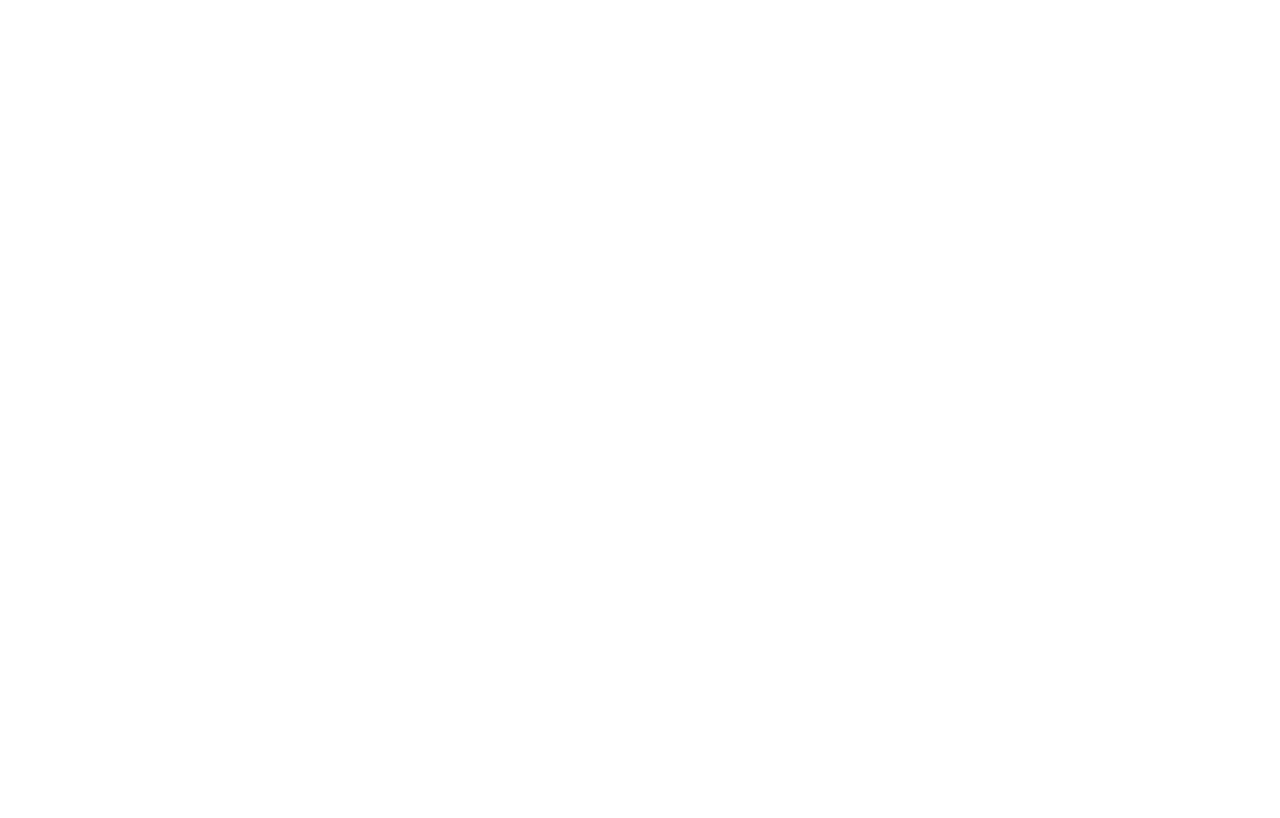
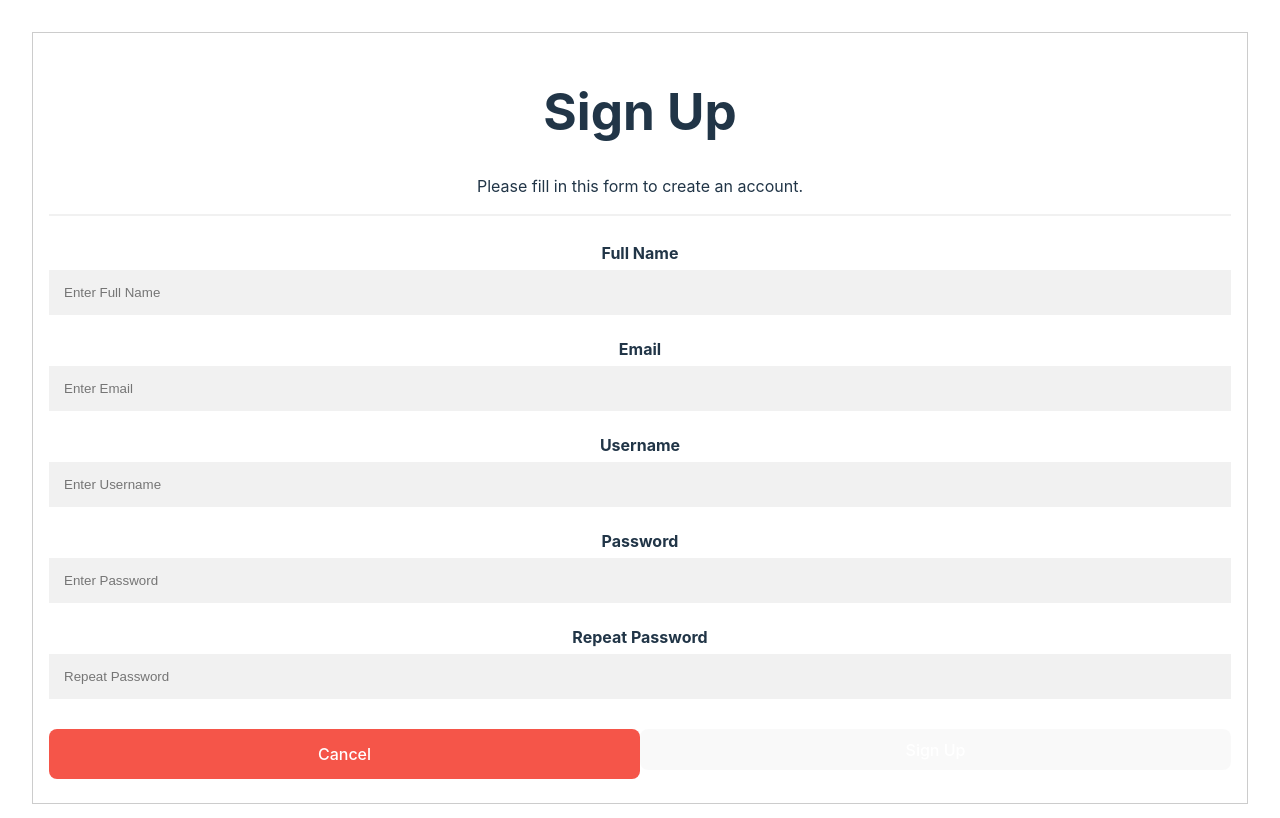
Before and after one commit to Malcolm-G/task-lister, a React (Vite) app: page /signup in a window 1280 px wide. Before the commit this address had no page. Shown: the top 818 px of the page. Built offline with nearby package versions, Linux system fonts and the light colour scheme.

Commit message:
add sign up page and stylesheet

```diff
--- a/src/components/App.jsx
+++ b/src/components/App.jsx
@@ -4,6 +4,11 @@
 import viteLogo from '/vite.svg'
 import '../stylesheets/App.css';
 import Login from './login/Login';
+import SignUp from './login/SignUp';
+// import LandingPage from './LandingPage';
+// import MyProjects from './MyProjects';
+// import ProjectForm from './ProjectForm';
+// import UpdateProjectForm from './UpdateProjectForm';
 
 function App() {
   const [count, setCount] = useState(0)
@@ -15,6 +20,10 @@
           path="/login"
           element={<Login />}
         />
+        <Route
+        path="/signup"
+        element={<SignUp />}
+        />
       </Routes>
     </div>
   )
--- /dev/null
+++ b/src/components/login/SignUp.jsx
@@ -0,0 +1,88 @@
+import React, { useContext, useState } from "react";
+import "../../stylesheets/SignUp.css"
+import { useNavigate } from "react-router-dom";
+import { UserContext } from "../UserDataProvider";
+
+const API = "https://charity-users-db.vercel.app/users"
+
+function SignUp({users,setUsers}){
+
+    const [name,setName] = useState('')
+    const [email,setEmail] = useState('')
+    const [username,setUsername] = useState('');
+    const [password,setPassword] = useState('');
+    const [rPassword,setRPassword] = useState('');
+
+    const navigate = useNavigate();
+    const [user,setUser,API] = useContext(UserContext)
+
+    // const input = {email:email,username:username,password:password,name:name}
+
+    function cancelClicked(){
+        navigate("/login");
+    }
+
+    function signClicked(e){
+        e.preventDefault();
+        if(password!==rPassword){
+            alert('Confirm password inputs!')
+        }
+        else{
+            window.alert("New User Created")
+            navigate('/login')
+        }
+    }
+
+    return(
+        <form onSubmit={(e)=>signClicked(e)} style={{border:"1px solid #ccc"}}>
+            <div className="container">
+                <h1>Sign Up</h1>
+                <p>Please fill in this form to create an account.</p>
+                <hr/>
+
+                <label htmlFor="name"><b>Full Name</b></label>
+                <input
+                onChange={(e)=>setName(e.target.value)}
+                value={name}
+                type="text" placeholder="Enter Full Name" name="name" required/>
+
+                <label htmlFor="email"><b>Email</b></label>
+                <input
+                onChange={(e)=>setEmail(e.target.value)}
+                value={email}
+                type="text" placeholder="Enter Email" name="email" required/>
+
+                <label htmlFor="username"><b>Username</b></label>
+                <input
+                onChange={(e)=>setUsername(e.target.value)}
+                value={username}
+                type="text" placeholder="Enter Username" name="username" required/>
+
+                <label htmlFor="psw"><b>Password</b></label>
+                <input
+                onChange={(e)=>setPassword(e.target.value)}
+                value={password}
+                type="password" placeholder="Enter Password" name="psw" required/>
+
+                <label htmlFor="psw-repeat"><b>Repeat Password</b></label>
+                <input
+                onChange={(e)=>setRPassword(e.target.value)}
+                value={rPassword}
+                type="password" placeholder="Repeat Password" name="psw-repeat" required/>
+
+                {/* <label>
+                <input type="checkbox" checked="checked" name="remember" style={{marginBottom:"15px"}}/> Remember me
+                </label>
+
+                <p>By creating an account you agree to our <a href="#" style={{color:"dodgerblue"}}>Terms & Privacy</a>.</p> */}
+
+                <div className="clearfix">
+                <button type="button" className="log-cancelbtn" onClick={cancelClicked} >Cancel</button>
+                <button type="submit" className="log-signupbtn">Sign Up</button>
+                </div>
+            </div>
+        </form>
+    )
+}
+
+export default SignUp;
--- /dev/null
+++ b/src/stylesheets/SignUp.css
@@ -0,0 +1,68 @@
+* {box-sizing: border-box}
+
+/* Full-width input fields */
+  input[type=text], input[type=password] {
+  width: 100%;
+  padding: 15px;
+  margin: 5px 0 22px 0;
+  display: inline-block;
+  border: none;
+  background: #f1f1f1;
+}
+
+input[type=text]:focus, input[type=password]:focus {
+  background-color: #ddd;
+  outline: none;
+}
+
+hr {
+  border: 1px solid #f1f1f1;
+  margin-bottom: 25px;
+}
+
+/* Set a style for all buttons */
+button {
+  background-color: #04AA6D;
+  color: white;
+  padding: 14px 20px;
+  margin: 8px 0;
+  border: none;
+  cursor: pointer;
+  width: 100%;
+  opacity: 0.9;
+}
+
+button:hover {
+  opacity:1;
+}
+
+/* Extra styles for the cancel button */
+.log-cancelbtn {
+  padding: 14px 20px;
+  background-color: #f44336;
+}
+
+/* Float cancel and signup buttons and add an equal width */
+.log-cancelbtn, .log-signupbtn {
+  float: left;
+  width: 50%;
+}
+
+/* Add padding to container elements */
+.container {
+  padding: 16px;
+}
+
+/* Clear floats */
+.clearfix::after {
+  content: "";
+  clear: both;
+  display: table;
+}
+
+/* Change styles for cancel button and signup button on extra small screens */
+@media screen and (max-width: 300px) {
+  .cancelbtn, .signupbtn {
+    width: 100%;
+  }
+}
```
